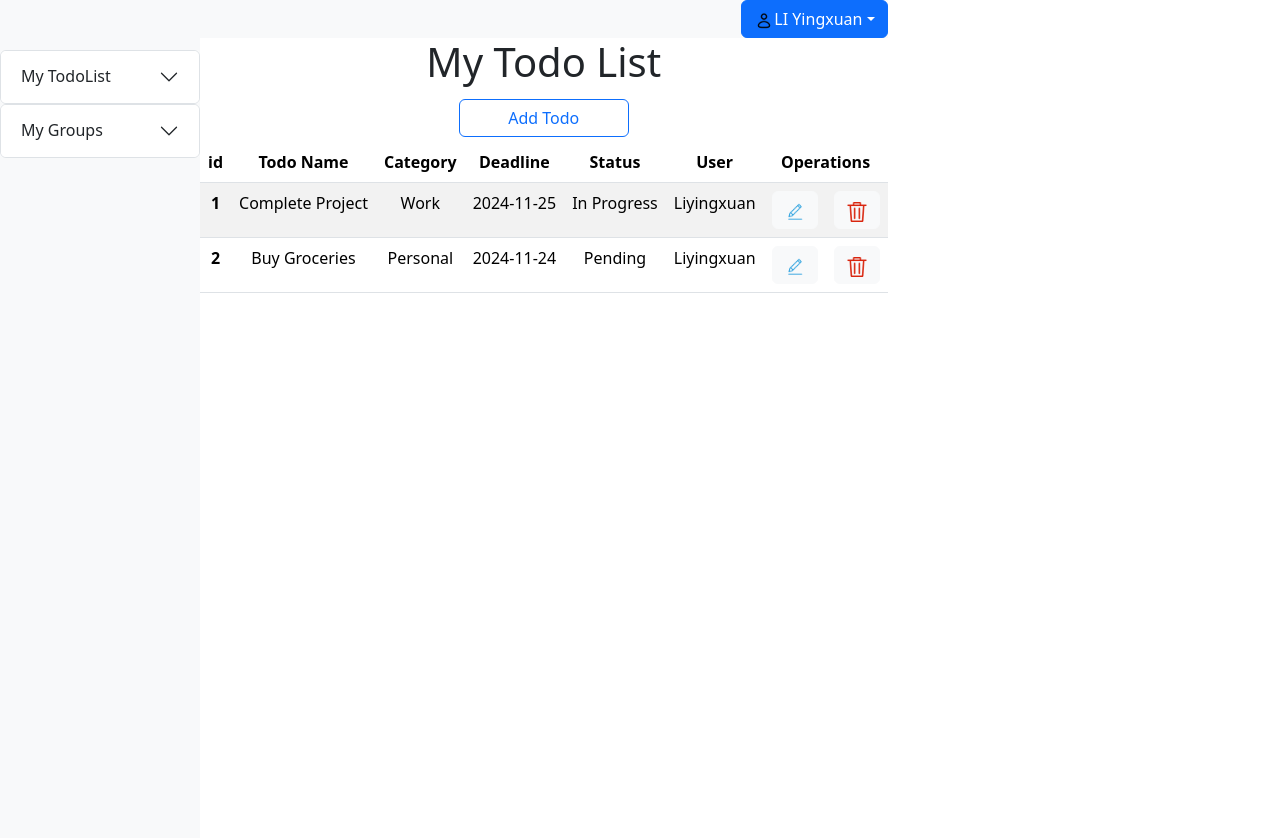
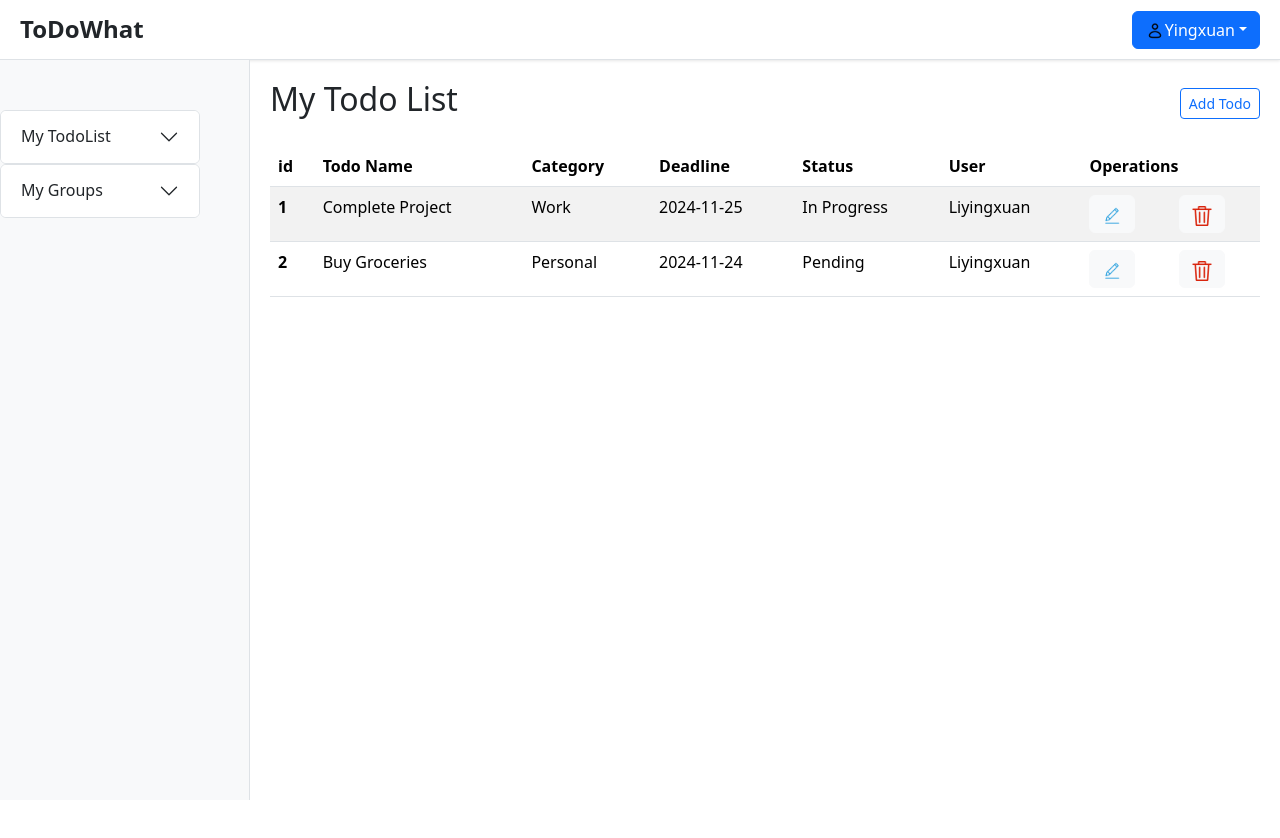
Before and after one commit to junli-ye/ToDoWhat, a Next.js app in the folder todowhat_app/: page / in a window 1280 px wide. Shown: the top 838 px of the page. After the commit the page ends 800 px from the top, so only its background shows below. Built offline with nearby package versions, Linux system fonts and the light colour scheme.

Commit message:
index page

```diff
--- a/todowhat_app/src/pages/index.js
+++ b/todowhat_app/src/pages/index.js
@@ -1,28 +1,50 @@
 import SideBar from "@/components/SideBar";
 import TodoTable from "@/components/TodoTable";
 import UserDropdown from "@/components/UserDropdown";
+
 import Link from "next/link"
 import { sidebar, buttons } from "@/styles/SideBar.module.css"
-import { homepage, todolist, dropdown } from "@/styles/index.module.css"
+import styles from "@/styles/index.module.css"
+import "bootstrap/dist/css/bootstrap.min.css";
 
 export default function Home() {
+  // Mock data for demonstration purposes
   const todos = [
     { id: 1, name: 'Complete Project', category: 'Work', deadline: '2024-11-25', status: 'In Progress', user: 'Liyingxuan' },
     { id: 2, name: 'Buy Groceries', category: 'Personal', deadline: '2024-11-24', status: 'Pending', user: 'Liyingxuan' },
-]
+  ]
+
+  // Mock data for user dropdown
+  const user = {id: 1, username: "Yingxuan", email: "liyx@example.com",
+  }
+
   return (
-    <div className={homepage}>
-      <SideBar></SideBar>
-      <div className={todolist}>
-        <div className={dropdown}>
-          <UserDropdown username="LI Yingxuan"></UserDropdown>
+    <div className={styles.layout}>
+      {/* Header */}
+      <header className={styles.header}>
+        <h1 className={styles.title}>ToDoWhat</h1>
+        <div className={styles.userDropdown}>
+          <UserDropdown username={user.username} />
         </div>
-        <h1>My Todo List</h1>
-        <Link href="/TodoPage">
-            <button type="button" className={`btn btn-outline-primary ${buttons}`}>Add Todo</button>
-        </Link>
-        <TodoTable todos={todos}></TodoTable>
-      </div>
+      </header>
+
+      {/* Sidebar */}
+      <aside className={styles.sidebar}>
+        <SideBar />
+      </aside>
+
+      {/* Main content */}
+      <main className={styles.main}>
+        <div className={styles.todoHeader}>
+          <h2>My Todo List</h2>
+          <Link href="/TodoPage">
+            <button type="button" className="btn btn-outline-primary btn-sm">
+              Add Todo
+            </button>
+          </Link>
+        </div>
+        <TodoTable todos={todos} />
+      </main>
     </div>
   );
 }
--- a/todowhat_app/src/styles/index.module.css
+++ b/todowhat_app/src/styles/index.module.css
@@ -10,3 +10,76 @@
     background-color: #f8f9fa;
     text-align: right;
 }
+
+@media (max-width: 768px) {
+    .todolist {
+      padding: 10px;
+      text-align: center;
+    }
+    .dropdown {
+      margin-bottom: 20px;
+    }
+  }
+
+  @media (min-width: 768px) {
+    .todolist {
+      padding: 20px;
+    }
+  }
+
+/* 页面总体布局 */
+.layout {
+    display: grid;
+    grid-template-rows: 60px auto; /* Header 占据顶部，内容在下 */
+    grid-template-columns: 250px 1fr; /* Sidebar 固定宽度，Main content 自适应 */
+    height: 100vh;
+}
+
+/* Header */
+.header {
+grid-column: 1 / 3; /* 跨越两列 */
+grid-row: 1 / 2; /* 占据第一行 */
+display: flex;
+justify-content: space-between;
+align-items: center;
+padding: 0 20px;
+background-color: #ffffff;
+border-bottom: 1px solid #dee2e6;
+box-shadow: 0px 1px 3px rgba(0, 0, 0, 0.1);
+}
+
+/* 标题 */
+.title {
+font-size: 1.5rem;
+font-weight: bold;
+margin: 0;
+}
+
+/* 用户下拉菜单 */
+.userDropdown {
+margin-left: auto;
+}
+
+/* Sidebar */
+.sidebar {
+grid-column: 1 / 2;
+grid-row: 2 / 3; /* 占据第二行 */
+background-color: #f8f9fa;
+border-right: 1px solid #dee2e6;
+}
+
+/* Main Content */
+.main {
+grid-column: 2 / 3;
+grid-row: 2 / 3; /* 占据第二行 */
+padding: 20px;
+overflow-y: auto;
+}
+
+/* Todo Header */
+.todoHeader {
+display: flex;
+justify-content: space-between;
+align-items: center;
+margin-bottom: 20px;
+}
```
